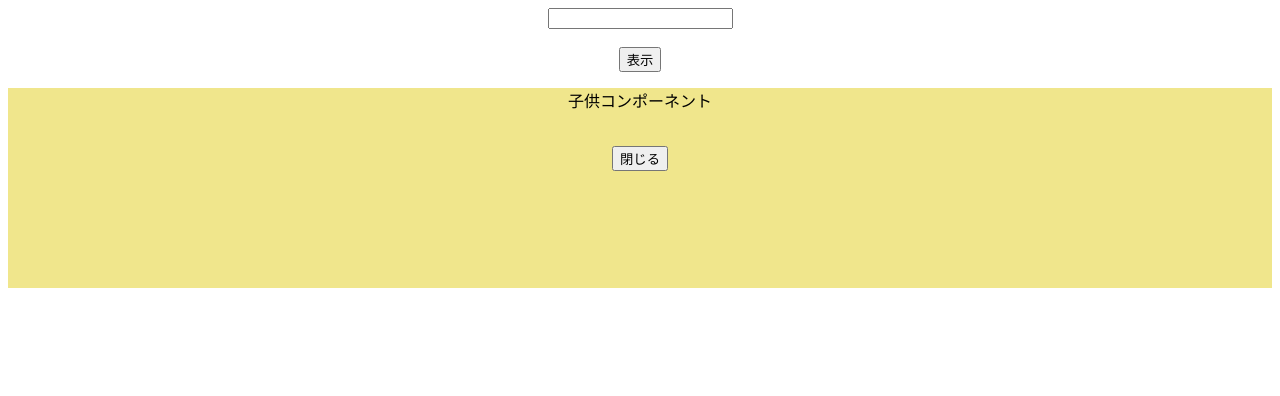
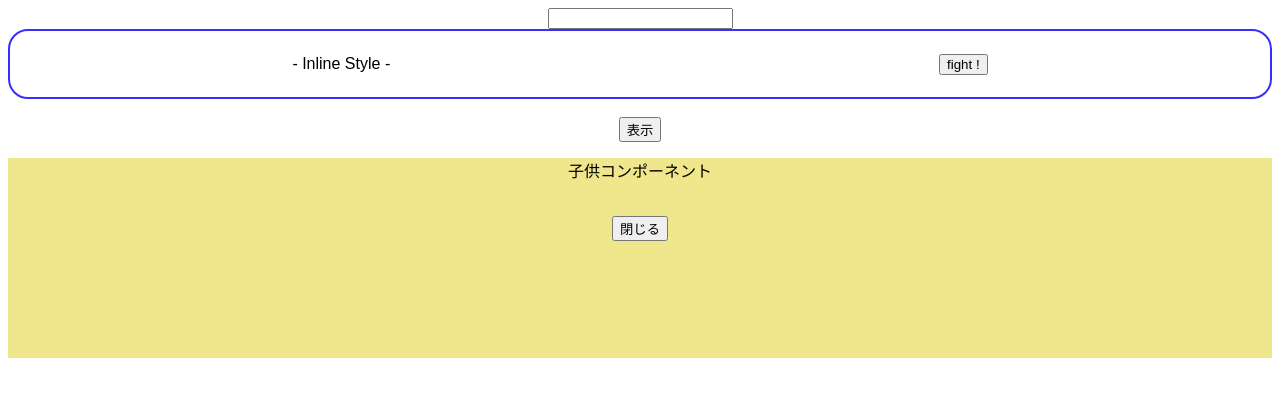
Before and after one commit to totommokka/udemy_react2_02, a React (Create React App) app: page / in a window 1280 px wide. Shown: the top 396 px of the page. Built offline with nearby package versions, Linux system fonts and the light colour scheme.

Commit message:
InlineStyle CSSをほぼべたがき

```diff
--- a/src/App.js
+++ b/src/App.js
@@ -1,5 +1,6 @@
 import { useState, useCallback, useMemo } from "react";
 import { ChildArea } from "./ChildArea";
+import { InlineStyle } from "./components/InlineStyle";
 import "./styles.css";
 
 export default function App() {
@@ -33,6 +34,7 @@ export default function App() {
     <div className="App">
       <input onChange={onChangeText} />
       <br />
+      <InlineStyle />
       <br />
       <button onClick={onClickOpen}>表示</button>
       <ChildArea open={open} onClickClose={onClickClose} />
--- /dev/null
+++ b/src/components/InlineStyle.jsx
@@ -0,0 +1,22 @@
+// インラインスタイル。
+// CSSをReact風でベタ書き
+export const InlineStyle = () => {
+  const containerStyle = {
+    border: "solid 2px #392eff",
+    borderRadius: "20px",
+    padding: "8px",
+    margin: "8x",
+    display: "flex",
+    justifyContent: "space-around",
+    alignItems: "center"
+  };
+  const tiltleStyle = {};
+  const buttonStyle = {};
+
+  return (
+    <div style={containerStyle}>
+      <p style={tiltleStyle}>- Inline Style -</p>
+      <button style={buttonStyle}> fight !</button>
+    </div>
+  );
+};
```
